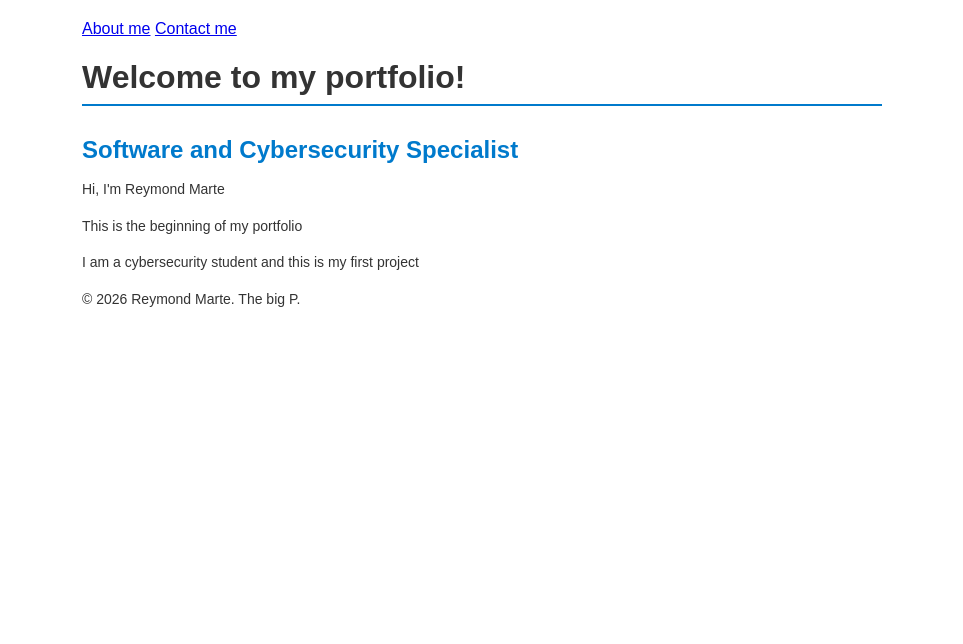
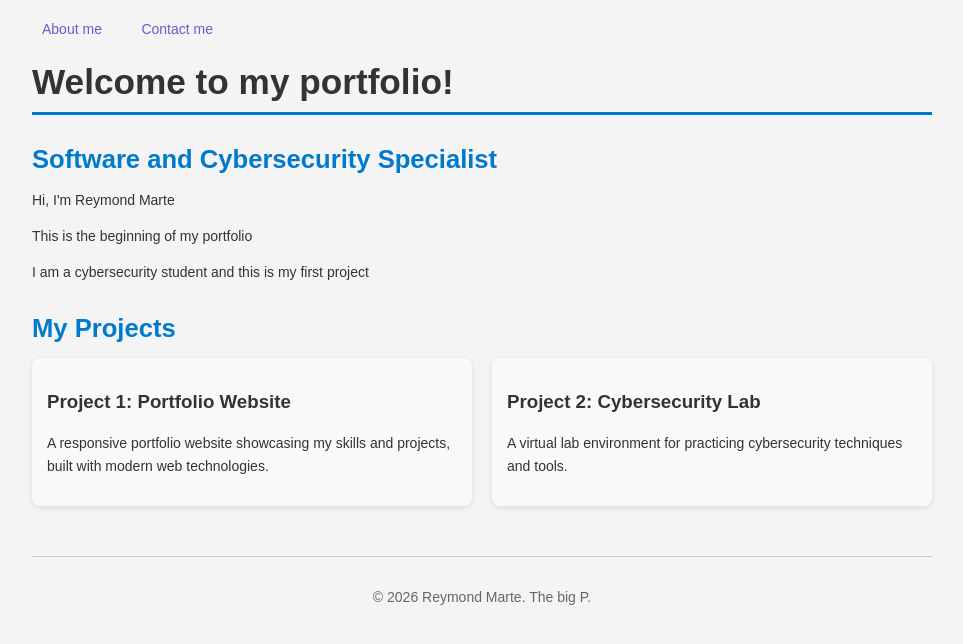
Before and after one commit to ReyMD99/Portfolio, a plain HTML site: page index.html in a window 1280 px wide. Shown: the whole page, without its empty margins (158-1121 px from the left). Drawn offline with Linux system fonts and the light colour scheme.

Commit message:
Adding project and beauty to the portfolio

```diff
--- a/about.html
+++ b/about.html
@@ -5,6 +5,9 @@
     <meta name="viewport" content="width=device-width, initial-scale=1.0">
     <title>About Me - Reymond Marte</title>
     <link rel="stylesheet" href="style.css">
+    <link rel="icon" type="image/png" sizes="32x32" href="images/favicon-32x32.png">
+    <link rel="icon" type="image/png" sizes="16x16" href="images/favicon-16x16.png">
+    <link rel="apple-touch-icon" sizes="180x180" href="images/apple-touch-icon.png">
 </head>
 <body class="about-page">
     <nav>
--- a/index.html
+++ b/index.html
@@ -4,16 +4,34 @@
     <meta charset="UTF-8">
     <meta name="viewport" content="width=device-width, initial-scale=1.0">
     <link rel="stylesheet" href="style.css">
+    <link rel="icon" type="image/png" sizes="32x32" href="images/favicon-32x32.png">
+    <link rel="icon" type="image/png" sizes="16x16" href="images/favicon-16x16.png">
+    <link rel="apple-touch-icon" sizes="180x180" href="images/apple-touch-icon.png">
     <title>Mi portafolio</title>
 </head>
 <body>
-    <a href="about.html">About me</a>
-    <a href="contact.html">Contact me</a>
+    <nav>
+        <a href="about.html">About me</a>
+        <a href="contact.html">Contact me</a>
+    </nav>
     <h1>Welcome to my portfolio!</h1>
     <h2>Software and Cybersecurity Specialist</h2>
     <p>Hi, I'm Reymond Marte </p>
-    <p> This is the beginning of my portfolio </P>
+    <p> This is the beginning of my portfolio </p>
     <p> I am a cybersecurity student and this is my first project </p>
+    <section class="projects">
+        <h2>My Projects</h2>
+        <div class="project-grid">
+            <div class="project-card">
+                <h3>Project 1: Portfolio Website</h3>
+                <p>A responsive portfolio website showcasing my skills and projects, built with modern web technologies.</p>
+            </div>
+            <div class="project-card">
+                <h3>Project 2: Cybersecurity Lab</h3>
+                <p>A virtual lab environment for practicing cybersecurity techniques and tools.</p>
+            </div>
+        </div>
+    </section>
     <footer>
         <p>&copy; 2026 Reymond Marte. The big P.</p>
     </footer>
--- a/style.css
+++ b/style.css
@@ -1,15 +1,11 @@
 body {
-    font-family: Arial, sans-serif;
-    max-width: 800px;
-    background-color: #ffffff;
+    font-family: 'Arial', sans-serif;
+    max-width: 900px;
+    width: 90%;
     margin: 0 auto;
     padding: 20px;
+    background-color: #f4f4f4;
     color: #333;
-}
-
-/* Navegación */
-nav {
-    margin-bottom: 20px;
 }
 
 nav a {
@@ -17,23 +13,29 @@ nav a {
     color: #6a5acd;
     margin-right: 15px;
     font-size: 14px;
+    padding: 6px 10px;
+    border-radius: 5px;
+    transition: background-color 0.3s, color 0.3s;
 }
 
-/* Título principal */
+nav a:hover {
+    background-color: #35cfe4;
+    color: #fff;
+}
+
 h1 {
     color: #333;
-    border-bottom: 2px solid #007acc;
-    padding-bottom: 8px;
-    margin-bottom: 25px;
+    border-bottom: 3px solid #007acc;
+    padding-bottom: 10px;
+    margin-bottom: 30px;
+    font-size: 2.2em;
 }
-
-/* Subtítulos */
 h2 {
     color: #007acc;
     margin-top: 30px;
-    margin-bottom: 10px;
+    margin-bottom: 15px;
+    font-size: 1.6em;
 }
-
 /* Párrafos */
 p {
     line-height: 1.6;
@@ -50,11 +52,49 @@ section {
     display: flex;
     flex-wrap: wrap;
     gap: 15px;
+    margin-top: 10px;
 }
 
 .skill {
-    background-color: #f2f2f2;
-    padding: 10px 15px;
-    border-left: 4px solid #007acc;
+    background-color: #f0f4ff; /* azul clarito */
+    color: #007acc;            /* mismo azul de títulos */
+    padding: 10px 20px;
+    border-radius: 12px;       /* bordes redondeados */
     font-size: 14px;
+    font-weight: 500;
+    box-shadow: 0 2px 5px rgba(0,0,0,0.1);
+    transition: transform 0.2s, box-shadow 0.2s;
+    cursor: default;
 }
+
+.skill:hover {
+    transform: translateY(-3px);
+    box-shadow: 0 5px 15px rgba(0,0,0,0.2);
+}
+
+.project-grid {
+    display: grid;
+    grid-template-columns: repeat(auto-fit, minmax(250px, 1fr));
+    gap: 20px;
+}
+
+.project-card {
+    background-color: #f9f9f9;
+    padding: 15px;
+    border-radius: 8px;
+    box-shadow: 0 2px 6px rgba(0,0,0,0.1);
+    transition: transform 0.3s, box-shadow 0.3s;
+}
+
+.project-card:hover {
+    transform: translateY(-5px);
+    box-shadow: 0 5px 15px rgba(0,0,0,0.2);
+}
+footer {
+    text-align: center;
+    margin-top: 50px;
+    padding-top: 15px;
+    border-top: 1px solid #ccc;
+    color: #666;
+    font-size: 13px;
+}
```
Also changed, not shown: contact.html (+3 -0 lines), images/apple-touch-icon.png (added), images/favicon-16x16.png (added), images/favicon-32x32.png (added), images/favicon_io/android-chrome-192x192.png (added), images/favicon_io/android-chrome-512x512.png (added), images/favicon_io/favicon.ico (added), images/favicon_io/site.webmanifest (added).
